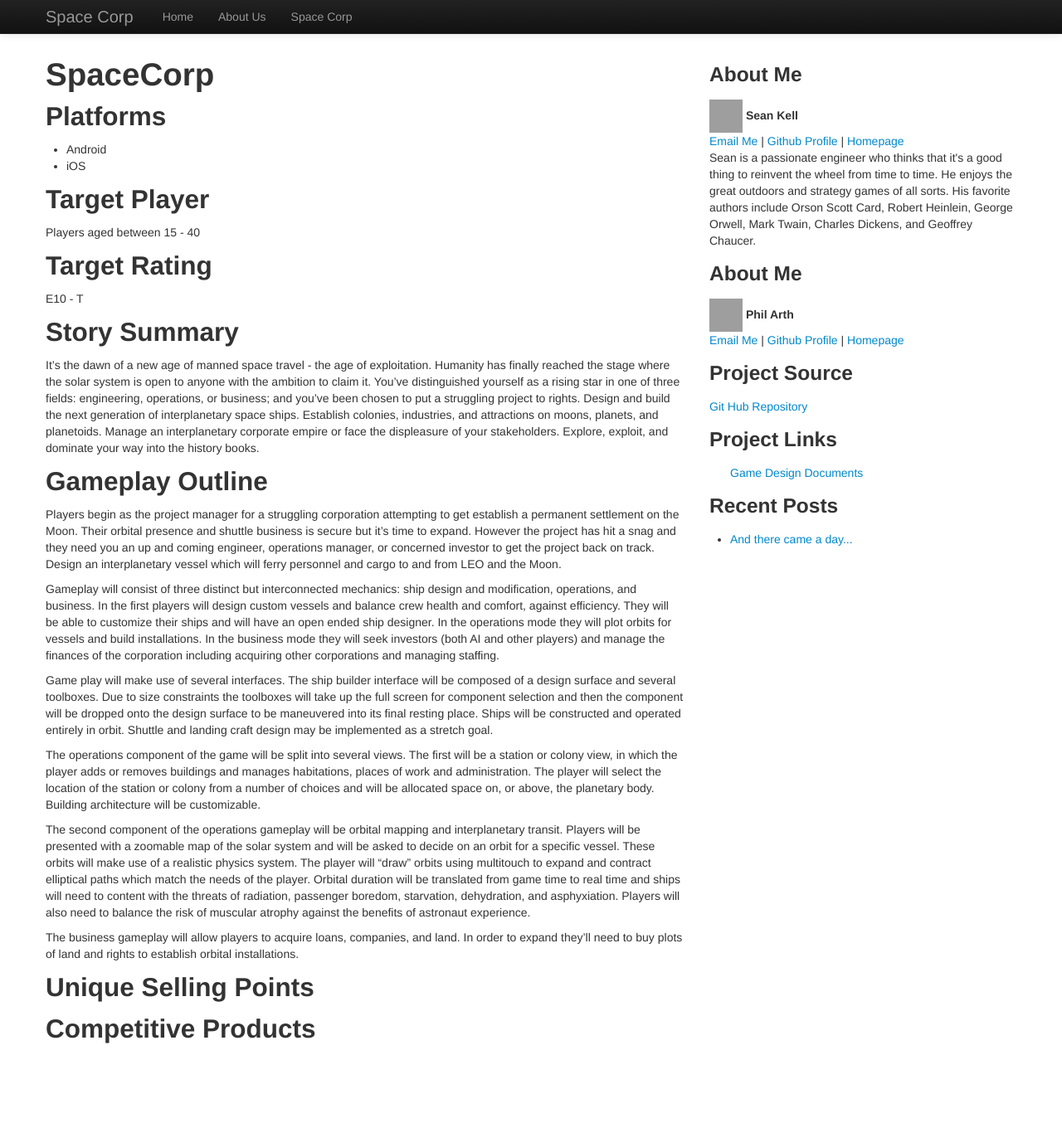
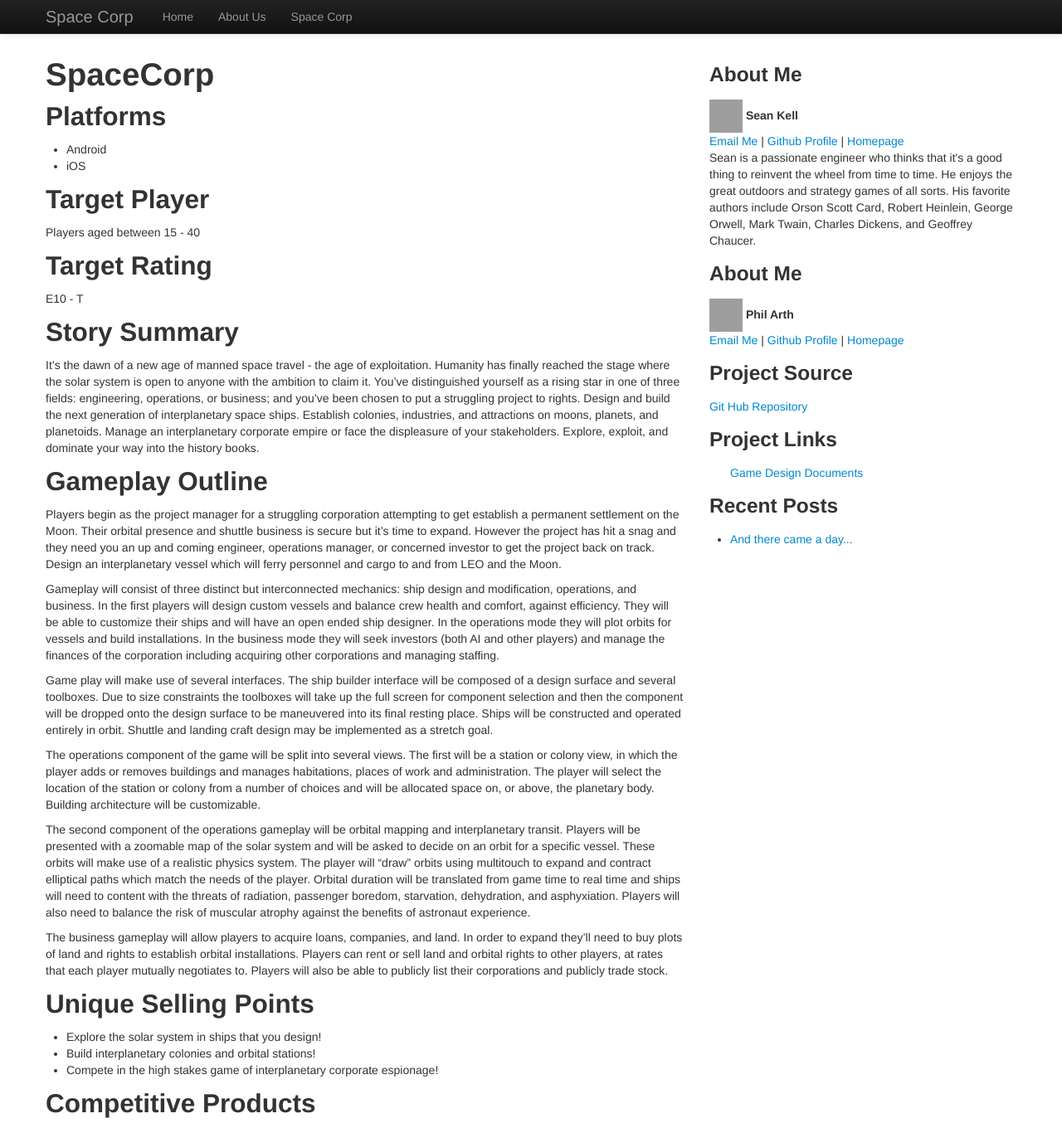
Before and after one commit to surtrstudios/spacecorp, a Jekyll site: the page built from gdd/one-sheet.markdown, in a window 1280 px wide and 1360 px high. Shown: the whole window at 83% size. Built offline with Jekyll 4.4.1, drawn with Linux system fonts in a browser that asks for light colours; grey boxes are pictures that could not be loaded.

Commit message:
Expand business feature set in one-sheet.

```diff
--- a/gdd/one-sheet.markdown
+++ b/gdd/one-sheet.markdown
@@ -77,7 +77,14 @@ experience.
 
 The business gameplay will allow players to acquire loans, companies, and land.
 In order to expand they'll need to buy plots of land and rights to establish
-orbital installations.
+orbital installations. Players can rent or sell land and orbital rights to other
+players, at rates that each player mutually negotiates to. Players will also be
+able to publicly list their corporations and publicly trade stock.
 
 ## Unique Selling Points
+
+* Explore the solar system in ships that you design!
+* Build interplanetary colonies and orbital stations!
+* Compete in the high stakes game of interplanetary corporate espionage!
+
 ## Competitive Products
```
